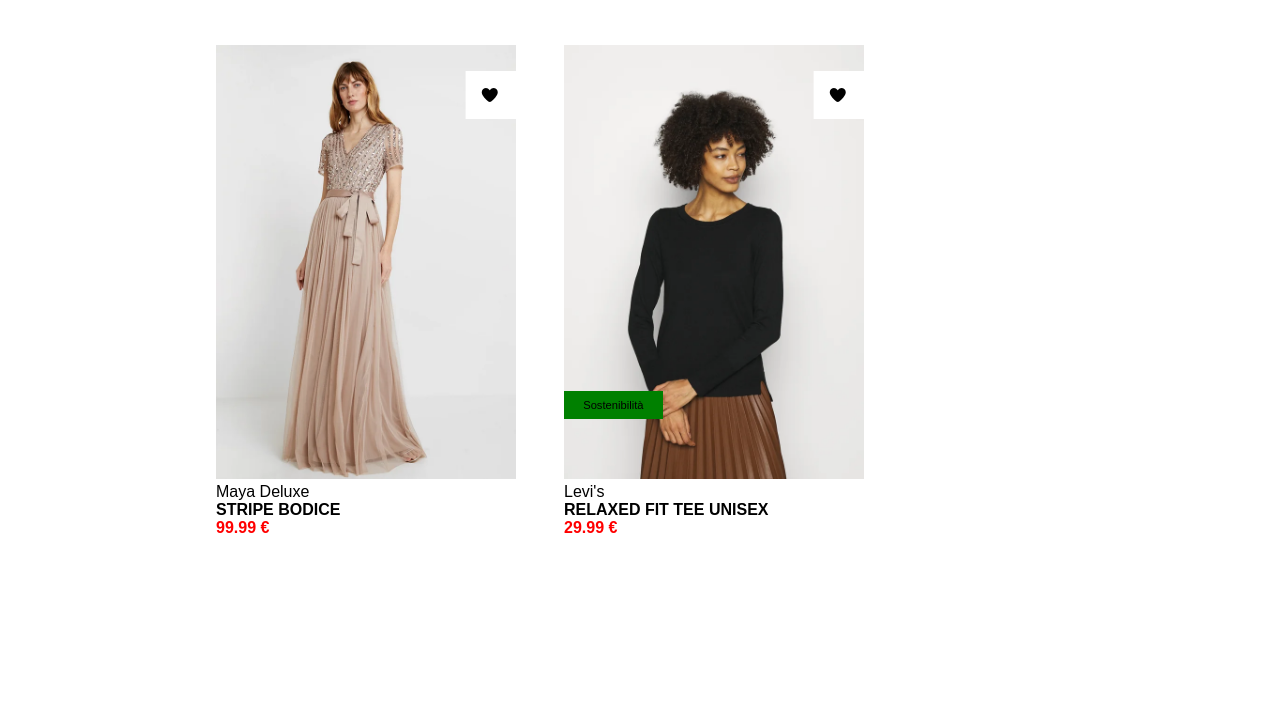
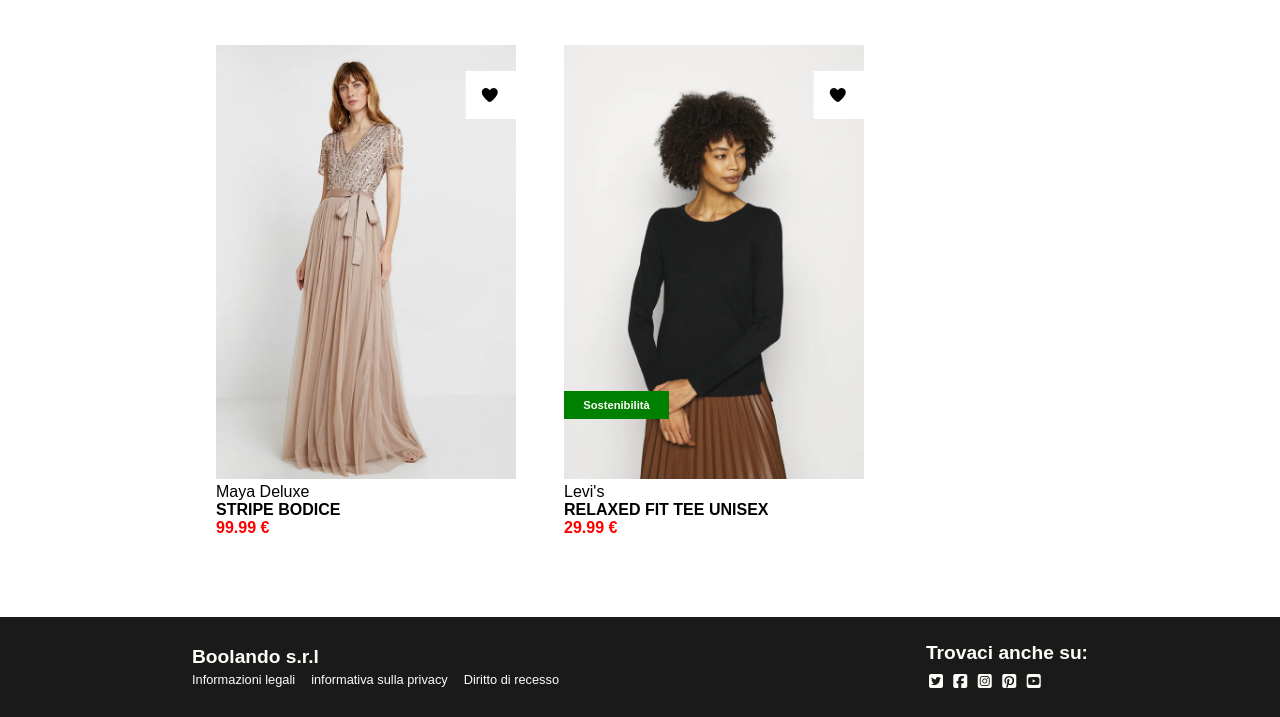
Before and after one commit to gabrieletodaroo9/html-css-boolando, a plain HTML site: page index.html in a window 1280 px wide. Shown: the part 1177-1894 px from the top of the page. Before the commit the page ends 1794 px from the top, so only its background shows below. Drawn offline with Linux system fonts and the light colour scheme.

Commit message:
footer terminato,manca controllo su alcuni errori

```diff
--- a/assets/css/style.css
+++ b/assets/css/style.css
@@ -77,6 +77,10 @@ header {
     margin-bottom: 5rem;
 }
 
+.bg-dark{
+    background-color: var(--boo-dark);
+}
+
 /* CARD */
 
 
@@ -104,7 +108,8 @@ header {
     transform: translate(-50%, -50%);
 }
 
-.sale-alert {
+.sale-alert {color: var(--boo-light);
+    font-weight: 800;
     background-color: var(--boo-false);
     padding: 0.5rem 1.2rem;
     position: absolute;
@@ -112,7 +117,8 @@ header {
     font-size: 0.7rem;
 }
 
-.eco-friendly {
+.eco-friendly {color: var(--boo-light);
+    font-weight: 800;
     background-color: var(--boo-true);
     padding: 0.5rem 1.2rem;
     position: absolute;
@@ -131,3 +137,28 @@ main>.container {
     gap: 3rem;
     flex-wrap: wrap;
 }
+
+
+/* FOOTER */
+
+footer{
+    height: 100px;
+}
+
+footer p{
+    color: var(--boo-light);
+    font-size: 1.2rem;
+}
+footer a{
+    padding-top: 0.3rem;
+    padding-right:1rem;
+    font-size: 0.8rem;
+}
+
+.bg-dark>.container{height: 100%;
+    align-items: center;
+}
+
+footer .fa-brands{padding-top: 0.6rem;
+    color: var(--boo-light);
+}
--- a/index.html
+++ b/index.html
@@ -210,13 +210,57 @@
             </div>
     </main>
 
+    <!-- FOOTER -->
+
+    <footer class="bg-dark">
+        <div class="container d-flex justify-content-between">
+            <div class="srl">
+                <p><strong>Boolando s.r.l</strong></p>
+                <div class="legal-info d-flex">
+                    <a href="">
+                        Informazioni legali
+                    </a>
+                    <a href="">
+                        informativa sulla privacy
+                    </a>
+                    <a href="">
+                        Diritto di recesso
+                    </a>
+                </div>
+            </div>
+
+<div>
+    <p><strong>Trovaci anche su:</strong></p>
+    <span>
+<i class="fa-brands fa-square-twitter"></i>
+    </span>
+
+    <span>
+<i class="fa-brands fa-square-facebook"></i>
+    </span>
+
+    <span>
+<i class="fa-brands fa-square-instagram"></i>
+    </span>
+
+    <span>
+<i class="fa-brands fa-square-pinterest"></i>
+    </span>
+ <span>
+ <span>
+<i class="fa-brands fa-square-youtube"></i>
+    </span>
+
+    </span>
+
+</div>
+
+        </div>
 
 
 
 
-
-
-    <footer></footer>
+    </footer>
 
 
 
```
